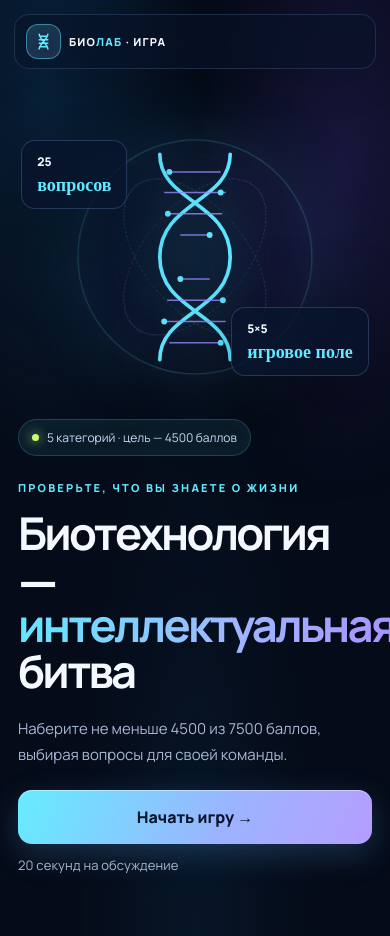
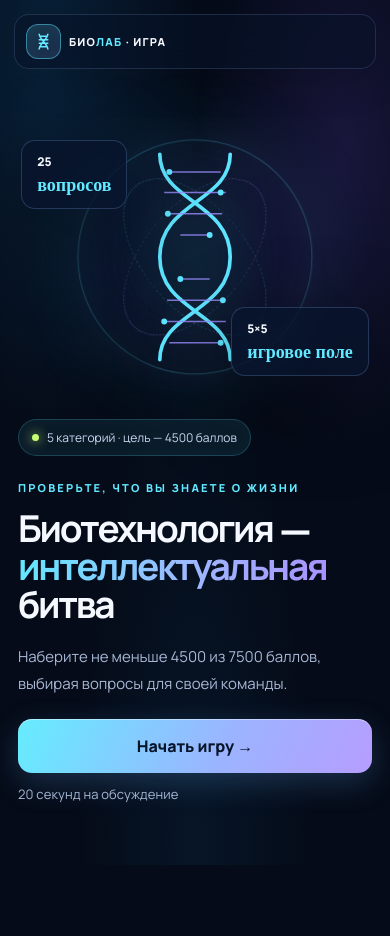
Before and after one commit to MasterProSansei/biotech-quiz, a plain HTML site: page index.html in a window 390 px wide. After the commit the page ends 865 px from the top, so only its background shows below. Drawn offline with Linux system fonts and the light colour scheme.

Commit message:
Fix mobile title overflow

```diff
--- a/index.html
+++ b/index.html
@@ -159,6 +159,11 @@
       .question-text{font-size:clamp(25px,6.8vw,34px);line-height:1.34}
     }
 
+
+    @media(max-width:420px){
+      .hero h1{font-size:clamp(34px,9.5vw,40px);max-width:100%;letter-spacing:-.06em;overflow-wrap:anywhere}
+    }
+
   </style>
 </head>
 <body>
```
